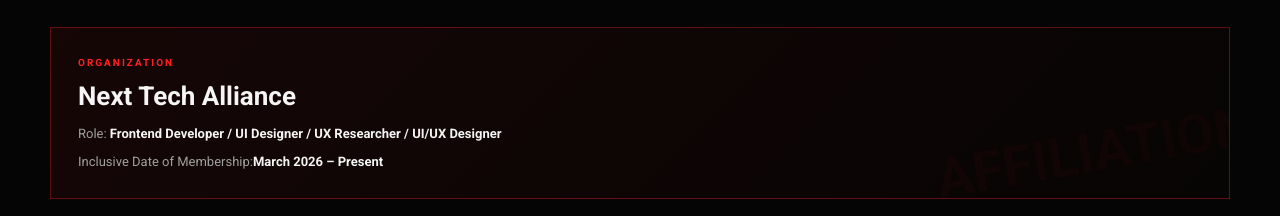
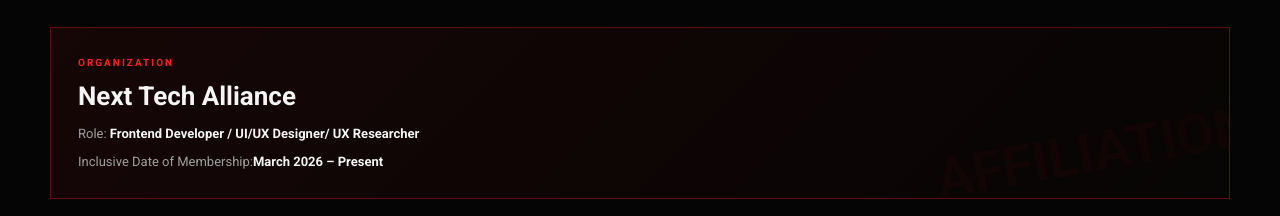
Before and after one commit to Haise404-Dev/WEB-DEV, a plain HTML site: page index.html in a window 1280 px wide. Shown: the part 2572-2788 px from the top of the page. Drawn offline with Linux system fonts and the light colour scheme.

Commit message:
Fix role description in affiliations section for clarity

```diff
--- a/index.html
+++ b/index.html
@@ -244,7 +244,7 @@
                 <div class="mini-label">Organization</div>
                 <h3>Next Tech Alliance</h3>
                 <p class="affiliation-date">
-                    Role: <strong>Frontend Developer / UI Designer / UX Researcher / UI/UX Designer</strong>
+                    Role: <strong>Frontend Developer / UI/UX Designer/ UX Researcher</strong>
                 </p>
                 <p class="affiliation-date">Inclusive Date of Membership:<strong>March 2026 – Present</strong></p>
 
```
